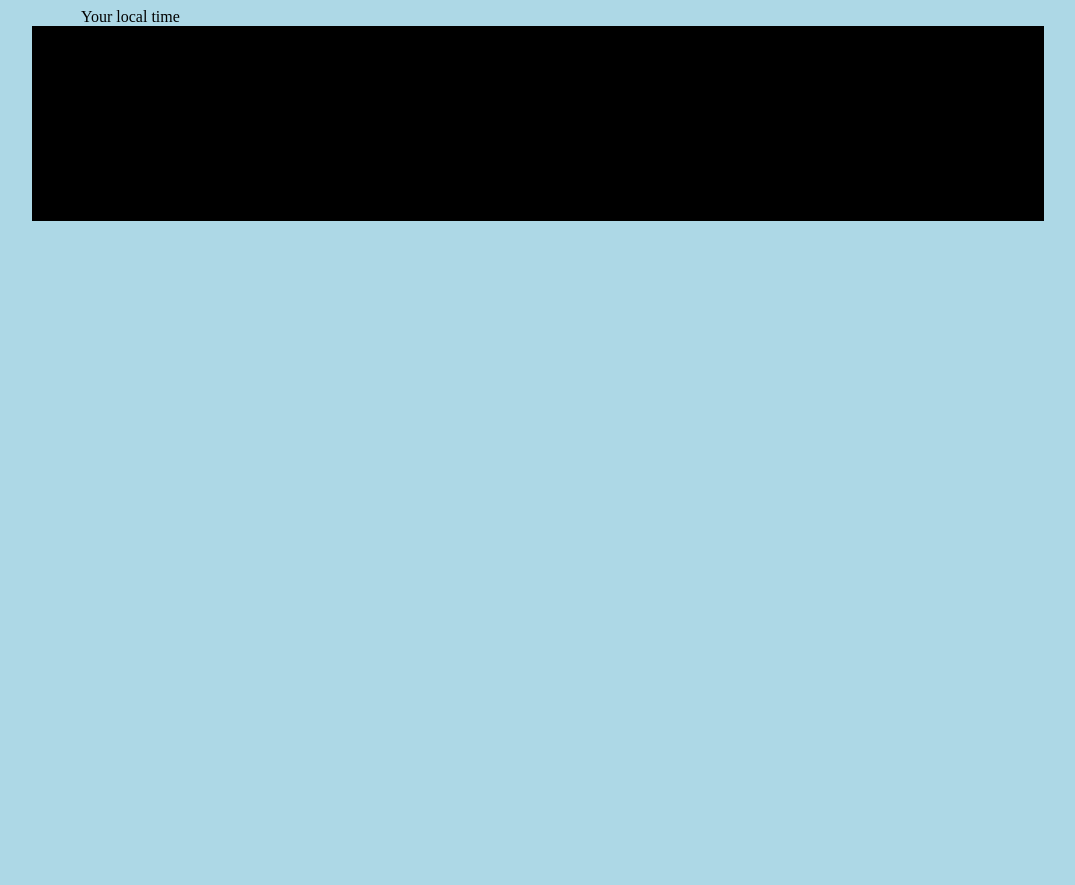
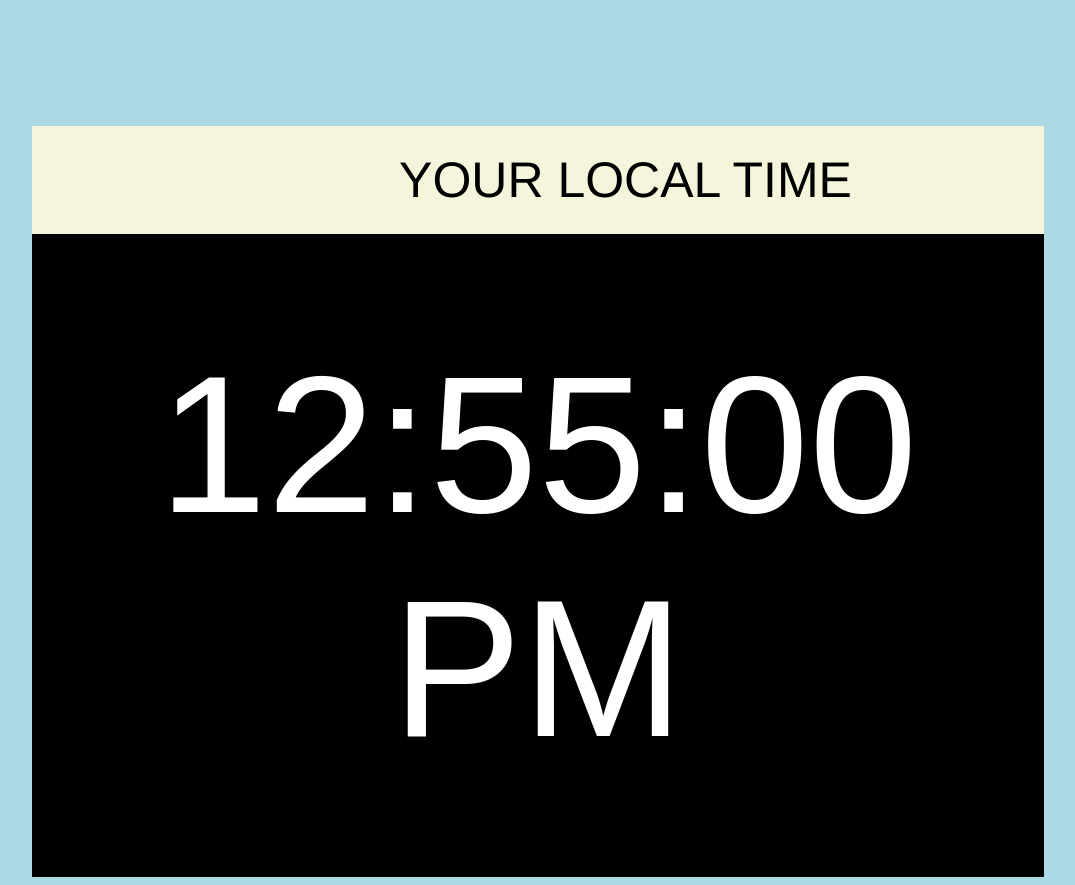
Before and after one commit to 0hanif0/simpleproject-DigitalClock, a plain HTML site: page index.html in a window 1280 px wide. Shown: the whole page, without its empty margins (102-1177 px from the left). Before the commit the page ends 800 px from the top, so only its background shows below. Drawn offline with Linux system fonts and the light colour scheme.

Commit message:
add javascript and some modification

```diff
--- a/clock.css
+++ b/clock.css
@@ -2,18 +2,30 @@ body {
     background-color: lightblue;
 }
 
-#clock{
+#clock {
     color: white;
     font-size: 195px;
     background-color: black;
     padding: 0.5em 0em;
     width: 80%;
     margin: 0px auto;
-    font-family: Arial, Helvetica, sans-serif;
+    font-family: Arial, Helvetica;
     text-align: center;
 }
 
-span{
+#banner {
+    color: black;
+    font-size: 50px;
+    text-align: center;
+    background-color: beige;
+    padding: 0.5em 0em;
+    width: 80%;
+    margin: 10% auto 0%;
+    font-family: Helvetica;
+    text-transform: uppercase;
+}
+
+span {
     margin-left: 175px;
 
 }
--- a/clock.js
+++ b/clock.js
@@ -0,0 +1,22 @@
+setInterval(function () {
+    var currentTime = new Date();
+    var hours = currentTime.getHours();
+    var minutes = currentTime.getMinutes();
+    var seconds = currentTime.getSeconds();
+    var period = "AM";
+    if (hours >= 12) {
+        period = "PM";
+    }
+    if (hours > 12) {
+        hours = hours - 12;
+    }
+    if (seconds < 10) {
+        seconds = "0" + seconds;
+    }
+    if (minutes < 10) {
+        minutes = "0" + minutes;
+    }
+    var clockTime = hours + ":" + minutes + ":" + seconds + " " + period;
+    var clock = document.getElementById('clock');
+    clock.innerText = clockTime;
+}, 1000);
```
Also changed, not shown: index.html (+3 -0 lines).
